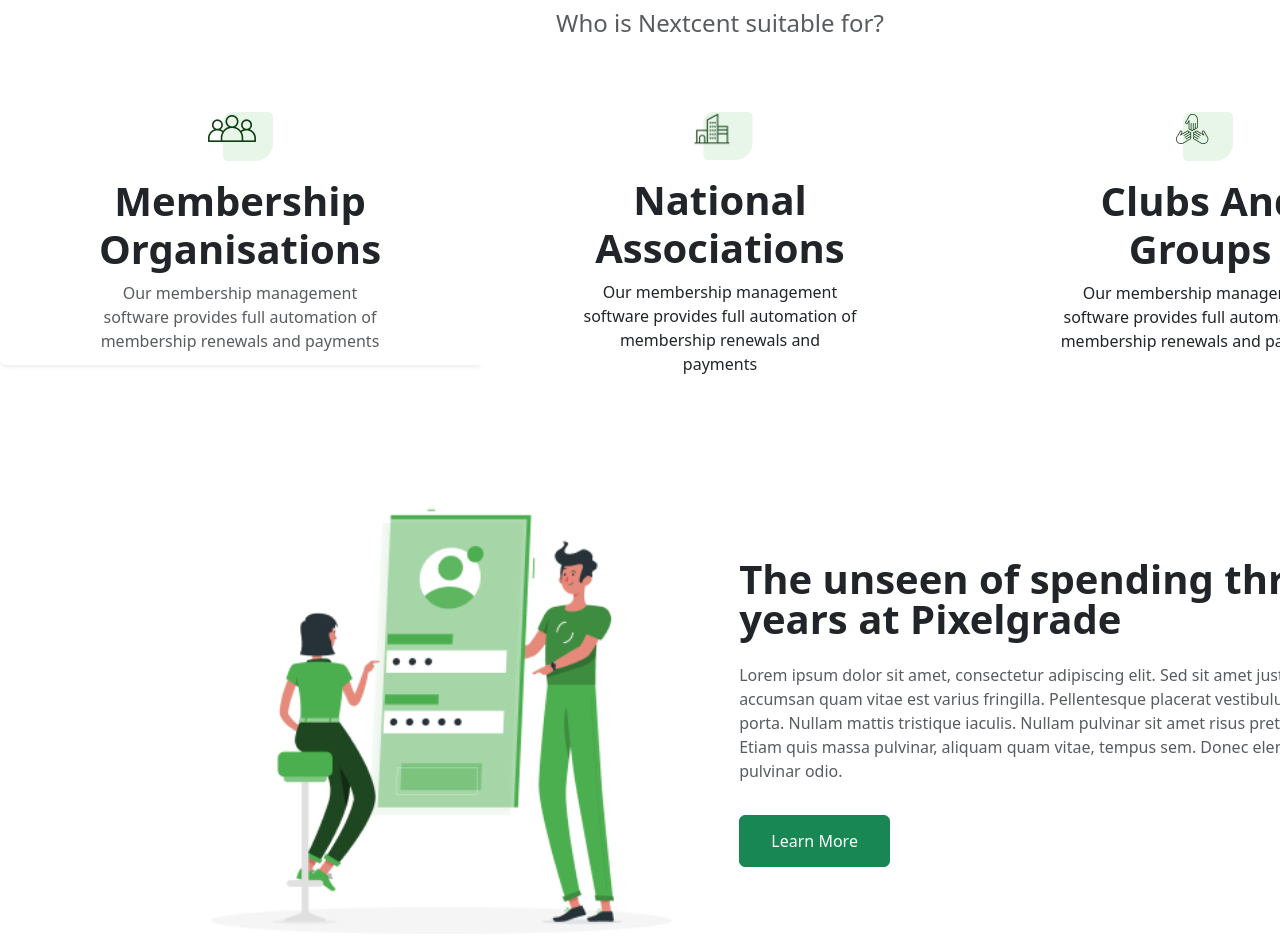
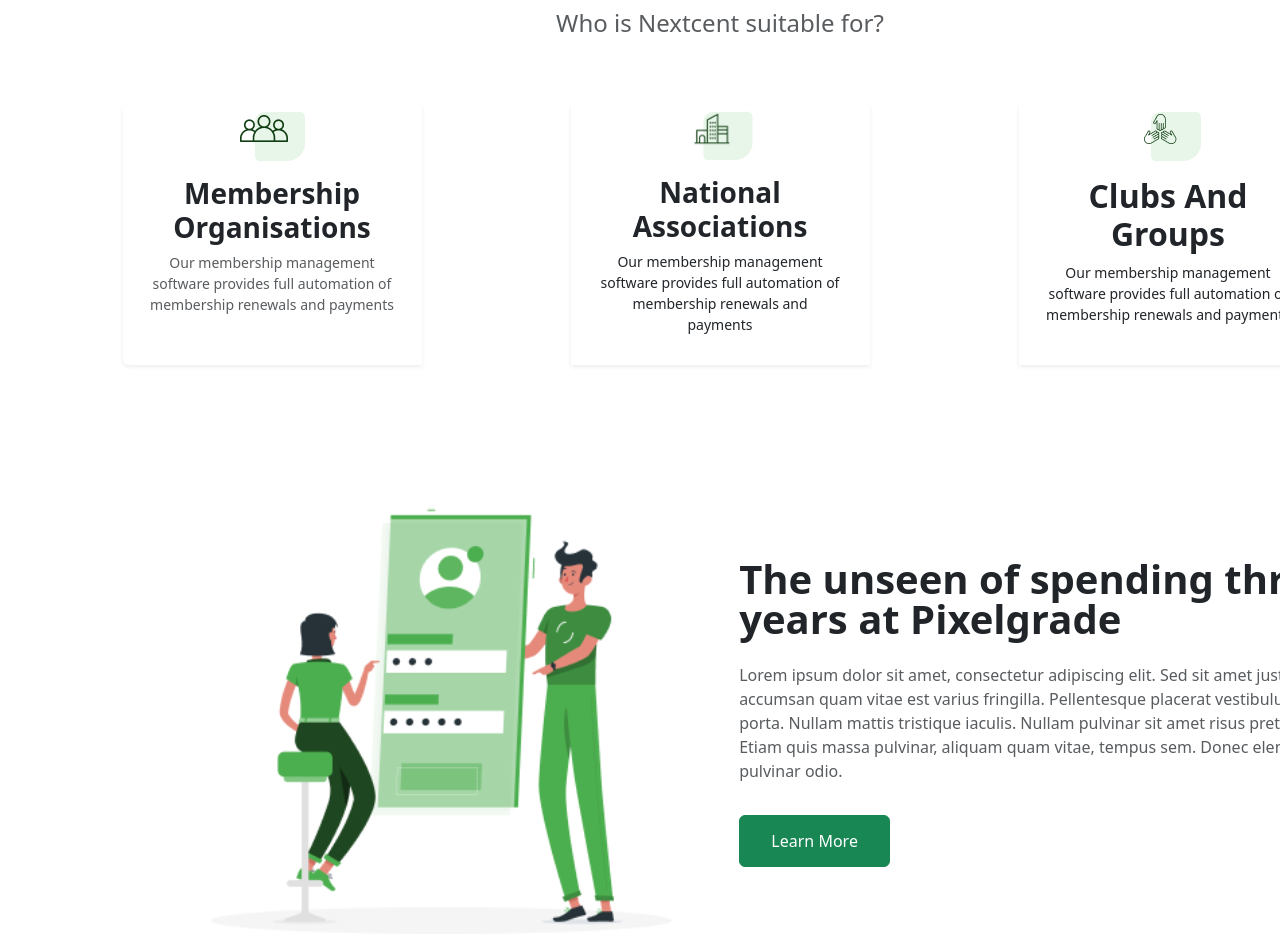
Before and after one commit to mmnta1221/m, a plain HTML site: page Bootstrap/index.html in a window 1280 px wide. Shown: the part 1139-2076 px from the top of the page. Drawn offline with nearby package versions, Linux system fonts and the light colour scheme.

Commit message:
Add files via upload

```diff
--- a/Bootstrap/index.html
+++ b/Bootstrap/index.html
@@ -74,28 +74,28 @@
     </section>
 
 
-<div class="card-group my-5  ">
-  <div class="card border-0 text-center align-items-center shadow-sm"style="width: 299px; height: 260px;">
+<div class="card-group my-5 justify-content-around  d-flex" style="width: 1440px;">
+  <div class="card border-0 text-center align-items-center shadow-sm ms-5"style="width: 299px !important; height: 260px !important; flex:0 0 299px;">
     <img src="Icon1.png" class="card-img-top " style="width: 65px; " alt="...">
     <div class="card-body">
-      <h5 class="card-title fs-1 fw-bold">Membership <br> Organisations</h5>
-      <p class="card-text text-muted ">Our membership management <br> software provides full automation of <br> membership renewals and payments</p>
+      <h3 class="card-title  fw-bold" style="font-size: 28x;">Membership <br> Organisations</h3>
+      <p class="card-text text-muted " style="font-size: 14px;" >Our membership management <br> software provides full automation of <br> membership renewals and payments</p>
     </div>
 
   </div>
-  <div class="card border-0 text-center align-items-center" style="width: 299px; height: 260px;">
+  <div class="card border-0 text-center align-items-center shadow-sm" style="width: 299px; height: 260px; flex:0 0 299px;">
     <img src="Icon2.png" class="card-img-top " style="width: 65px;" alt="...">
     <div class="card-body">
-      <h5 class="card-title fs-1 fw-bold">National <br> Associations</h5>
-      <p class="card-text">Our membership management <br> software provides full automation of <br> membership renewals and <br>payments</p>
+      <h3 class="card-title  fw-bold" tyle="font-size: 28x;">National <br> Associations</h3>
+      <p class="card-text"  style="font-size: 14px;">Our membership management <br> software provides full automation of <br> membership renewals and <br>payments</p>
     </div>
 
   </div>
-  <div class="card border-0 text-center align-items-center" style="width: 299px; height: 260px;">
+  <div class="card border-0 text-center align-items-center shadow-sm me-5" style="width: 299px; height: 260px;flex:0 0 299px;">
     <img src="Icon3.png" class="card-img-top " style="width: 65px;" alt="...">
     <div class="card-body">
-      <h1 class="card-title fs-1 fw-bold">Clubs And <br> Groups</h1>
-      <p class="card-text">Our membership management<br> software provides full automation of <br> membership renewals and payments</p>
+      <h2 class="card-title  fw-bold"  style="font-size: 28x;">Clubs And <br> Groups</h2>
+      <p class="card-text"  style="font-size: 14px;">Our membership management<br> software provides full automation of <br> membership renewals and payments</p>
     </div>
 
   </div>
@@ -272,22 +272,14 @@
             </ul>
           </div>
           <div class="w-auto col-md-5  mb-3">
-            <form class="">
+
               <h5>Stay up to date</h5>
-              <div class="d-flex flex-column flex-sm-row  gap-2 rounded mt-4" style="background-color: #3f3f3f;" >
-
-                <input
-                  id="newsletter1"
-                  type="email"
-                  class=" border-0 rounded text-light"
-                  placeholder="your email address "
-                  style="color: #ffff;"
-                />
+              <div class=" bg-secondary pt-2 ps-3 rounded d-flex justify-content-md-between" style="width: 255px; height: 40px;">
+                <p class=".text-secondary-emphasis " style="font-size: 15px;">Your email address</p>
+                <img class="mt-1 me-3" style="width: 18px; height: 18px;" src="send.png" alt="">
+              </div>
 
 
-
-              </div>
-            </form>
           </div>
         </div>
 
```
